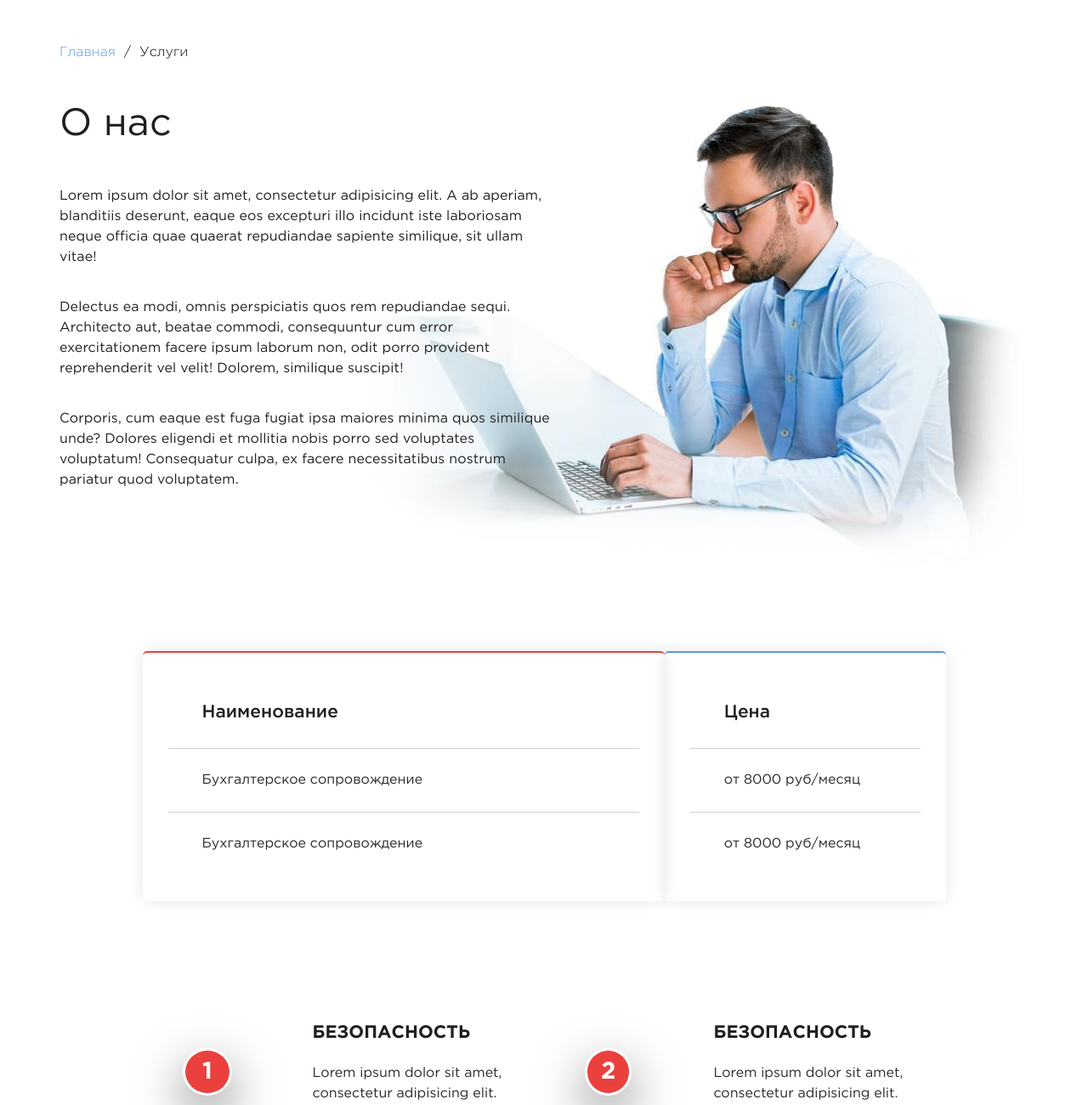
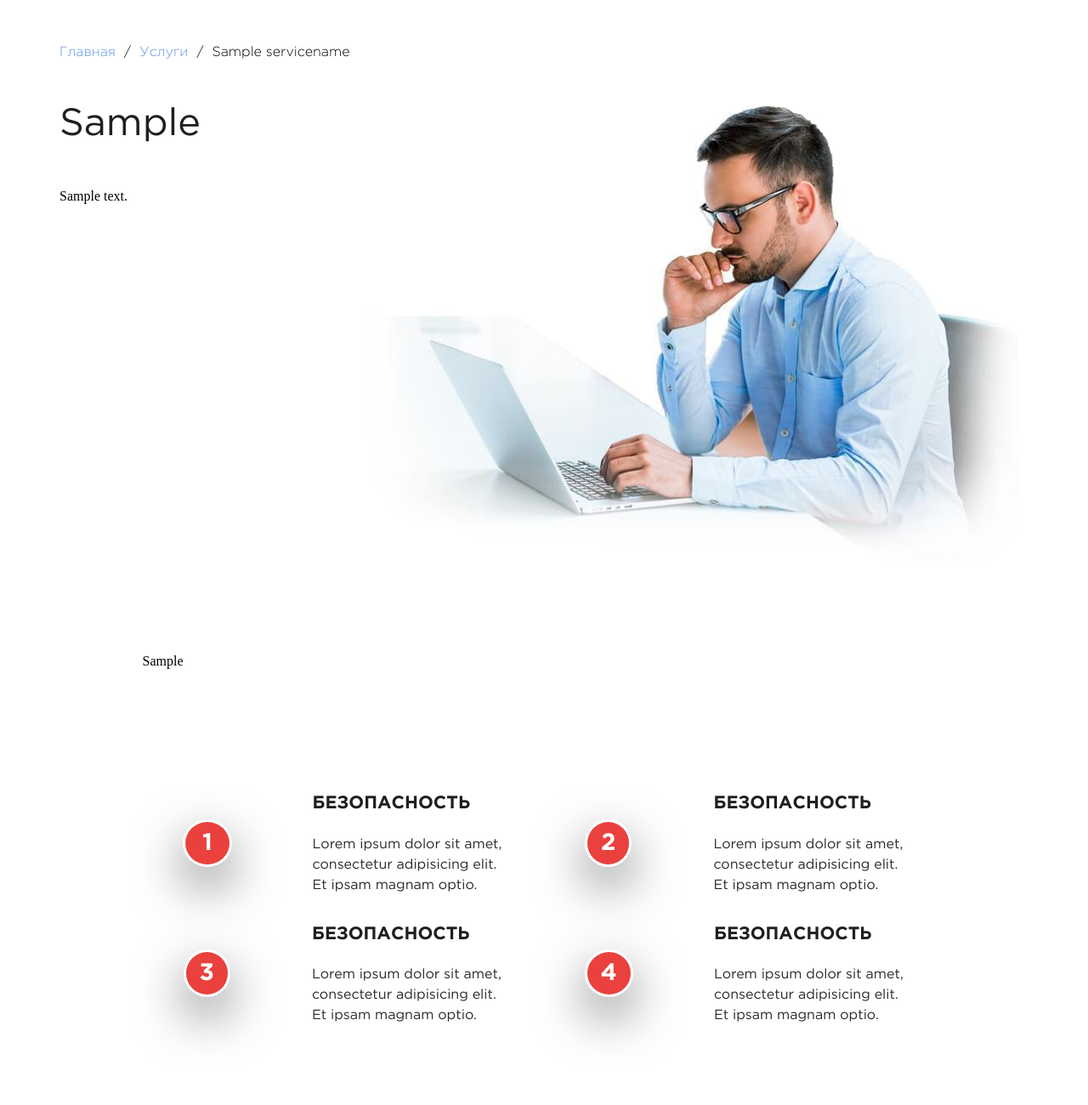
Before and after one commit to skiboorg/kosmos, a Django app: template templates/pages/services.html in a window 1280 px wide. Shown: the part 112-1412 px from the top of the page at 85% size. Run offline with Django 3.2, Linux system fonts and the light colour scheme; tables that the repository leaves empty hold one stand-in row (values such as "Sample post"); the template is opened without the code that fills it: values that come from a table or form of the project are taken from there, most other values are stand-ins (such as "Sample title", 1, 10 or a date in 2020); grey boxes labelled with a size stand in for pictures from a placeholder-image service; some libraries are stand-ins or nearby versions.

```diff
--- a/pages/models.py
+++ b/pages/models.py
@@ -8,12 +8,13 @@ class ServiceName(models.Model):
     name = models.CharField('Вид работы', max_length=255, blank=False, null=True)
     name_lower = models.CharField(max_length=255, blank=True, null=True, db_index=True)
     name_slug = models.CharField(max_length=255, blank=True, null=True, unique=True, db_index=True)
-    price = models.IntegerField('Цена на услугу', blank=False)
     page_h1 = models.CharField('Тег H1', max_length=255, blank=False, null=True)
     page_title = models.CharField('Название страницы SEO', max_length=255, blank=False, null=True)
     page_description = models.CharField('Описание страницы SEO', max_length=255, blank=True, null=True)
     page_keywords = models.TextField('Keywords SEO', blank=True, null=True)
-    description = RichTextUploadingField('Текст на страницу с услугой', blank=True, null=True)
+    topText = RichTextUploadingField('Верхний текст на страницу с услугой', blank=True, null=True)
+    bottomText = RichTextUploadingField('Нижний текст на страницу с услугой', blank=True, null=True)
+    pageTable = RichTextUploadingField('Таблица (прайс-лист)', blank=True, null=True)
 
     def save(self, *args, **kwargs):
         slug = slugify(self.name)
--- a/pages/urls.py
+++ b/pages/urls.py
@@ -8,9 +8,10 @@ urlpatterns = [
    path('index.html', RedirectView.as_view(url='/', permanent=False), name='index1'),
    path('index.php', RedirectView.as_view(url='/', permanent=False), name='index2'),
    path('posts/', views.allPosts, name='allposts'),
-   path('post/<slug>', views.showPost, name='showpost'),
+   path('post/<slug>/', views.showPost, name='showpost'),
    path('about/', views.about, name='about'),
    path('services/', views.services, name='services'),
+   path('service/<slug>/', views.service, name='service'),
    path('robots.txt', views.robots, name='robots'),
 
 
--- a/templates/pages/services.html
+++ b/templates/pages/services.html
@@ -2,15 +2,15 @@
 {% load static %}
 
 {% block title %}
-    {{ block.super }} - Статья
+   {{ pageTitle }}
 {% endblock %}
 
 {% block keywords %}
-    {{ block.super }}
+    {{ pageKeywords }}
 {% endblock %}
 
 {% block description %}
-    {{ block.super }}
+    {{ pageDescription }}
 {% endblock %}
 
 {% block css %}
@@ -26,30 +26,20 @@
         <div class="breadcrumbs">
             <ul>
                 <li><a href="{% url 'index' %}">Главная</a></li>
-                <li class="active">Услуги</li>
+                <li><a href="{% url 'services' %}">Услуги</a></li>
+                <li class="active">{{ currentService.name }}</li>
             </ul>
         </div>
     </div><!--// breadcrumbs-->
     <section class="about-us">
         <div class="container about-us-inner">
-           <h1>О нас</h1>
-            <p><span>Lorem ipsum dolor sit amet, consectetur adipisicing elit. A ab aperiam, blanditiis deserunt, eaque eos excepturi illo incidunt iste laboriosam neque officia quae quaerat repudiandae sapiente similique, sit ullam vitae!</span><span>Delectus ea modi, omnis perspiciatis quos rem repudiandae sequi. Architecto aut, beatae commodi, consequuntur cum error exercitationem facere ipsum laborum non, odit porro provident reprehenderit vel velit! Dolorem, similique suscipit!</span><span>Corporis, cum eaque est fuga fugiat ipsa maiores minima quos similique unde? Dolores eligendi et mollitia nobis porro sed voluptates voluptatum! Consequatur culpa, ex facere necessitatibus nostrum pariatur quod voluptatem.</span></p>
+           <h1>{{ currentService.page_h1 }}</h1>
+            {{ currentService.topText | safe }}
         </div>
     </section><!--//about-us-->
     <section class="service-prices">
-        <div class="container-sm service-prices-inner">
-            <div class="service-prices-inner-big-block">
-                <h5>Наименование</h5>
-                <p>Бухгалтерское сопровождение</p>
-                 <p>Бухгалтерское сопровождение</p>
-
-            </div>
-            <div class="service-prices-inner-small-block">
-                <h5>Цена</h5>
-                <p>от 8000 руб/месяц</p>
-                <p>от 8000 руб/месяц</p>
-            </div>
-
+        <div class="container-sm ">
+          {{ currentService.pageTable | safe }}
         </div>
     </section><!--//service-prices-->
     <section class="service-feature">
@@ -114,7 +104,7 @@
     </section>
 
 
-    <section class="callback-form">
+    <section class="callback-form" style="margin-bottom: 40px !important;">
            <div class="quiz-bottom">
             <div class="quiz-bottom-info">
                 <h3>Работаем на результат</h3>
@@ -137,6 +127,12 @@
 
         </div><!--//quiz-bottom-->
     </section><!--//callback-form-->
+<section style="margin-bottom: 40px">
+    <div class="container about-us-inner" >
+         {{ currentService.bottomText | safe }}
+
+    </div>
+</section>
 </div><!--//main-->
 {% endblock %}
 
```
Also changed, not shown: pages/views.py (+11 -2 lines), blog/migrations/0003_auto_20191119_1005.py (added), pages/migrations/0004_auto_20191119_1000.py (added), pages/migrations/0005_remove_servicename_price.py (added).
